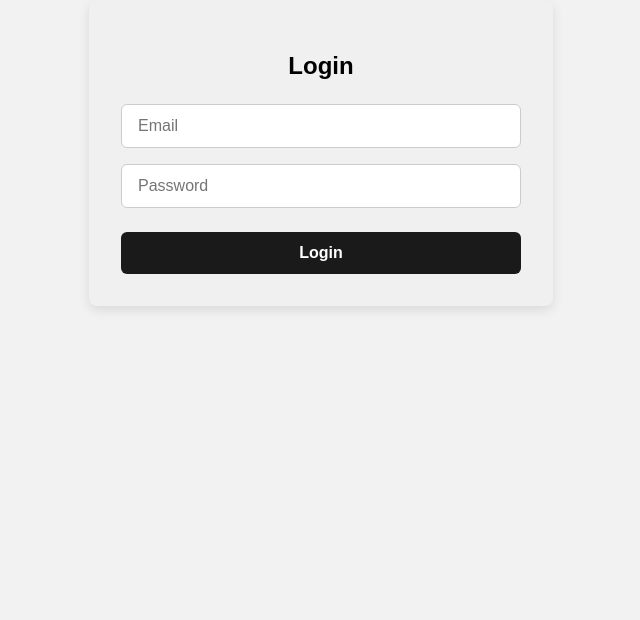
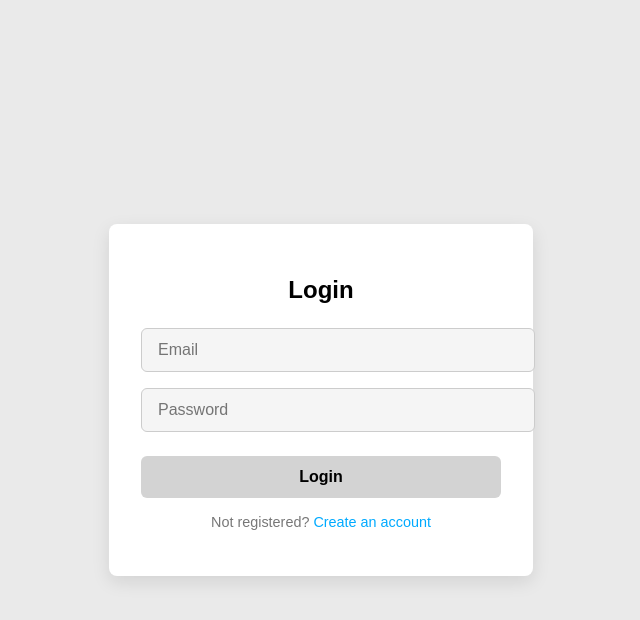
Before and after one commit to kaveenskn/InternQuest-web-Group2, a React (Vite) app: page / in a window 1280 px wide. Shown: the top 620 px of the page, without its empty margins (319-959 px from the left). Built offline with nearby package versions, Linux system fonts and the light colour scheme.

Commit message:
Update login

```diff
--- a/src/components/LoginForm.css
+++ b/src/components/LoginForm.css
@@ -1,37 +1,46 @@
+/* Center the login form vertically and horizontally */
+.login-wrapper {
+  height: 100vh;
+  width: 100vw;
+  display: flex;
+  justify-content: center;
+  align-items: center;
+  background: #eaeaea; /* Light neutral background */
+}
+
+/* Login box styling */
 .form-container {
-  max-width: 400px;
-  margin: auto;
+  width: 360px;
+  background-color: #fff;
   padding: 2rem;
-  background: #f0f0f0;
   border-radius: 8px;
-  color: #000;
-  box-shadow: 0 4px 12px rgba(0, 0, 0, 0.1);
+  box-shadow: 0 6px 18px rgba(0, 0, 0, 0.1);
+  text-align: center;
 }
 
 .form-container h2 {
-  text-align: center;
   margin-bottom: 1.5rem;
 }
 
-.form-container form {
-  display: flex;
-  flex-direction: column;
-}
-
+/* Input styling */
 .form-container input {
+  width: 100%;
   padding: 0.75rem 1rem;
   margin-bottom: 1rem;
   font-size: 1rem;
   border: 1px solid #ccc;
   border-radius: 6px;
+  background-color: #f5f5f5;
 }
 
+/* Button styling */
 .form-container button {
+  width: 100%;
   padding: 0.75rem;
   font-size: 1rem;
-  font-weight: 600;
-  background-color: #1a1a1a;
-  color: #fff;
+  font-weight: bold;
+  background-color: #d3d3d3; /* Light gray before hover */
+  color: #000;
   border: none;
   border-radius: 6px;
   cursor: pointer;
@@ -39,5 +48,18 @@
 }
 
 .form-container button:hover {
-  background-color: #7c5dfa; /* New hover color */
+  background-color: #7c5dfa; /* Hover color */
+  color: #fff;
 }
+
+/* Register text */
+.register-text {
+  margin-top: 1rem;
+  font-size: 0.9rem;
+  color: #777;
+}
+
+.register-text a {
+  color: #00aaff;
+  text-decoration: none;
+}
--- a/src/components/LoginForm.jsx
+++ b/src/components/LoginForm.jsx
@@ -7,15 +7,15 @@ const LoginForm = ({ onLogin }) => {
 
   const handleSubmit = (e) => {
     e.preventDefault();
-    // Here you can add validation or backend integration
     if (email && password) {
-      onLogin(); // Trigger login success
+      onLogin();
     } else {
       alert('Please enter both email and password.');
     }
   };
 
   return (
+    <div className="login-wrapper">
       <div className="form-container">
         <h2>Login</h2>
         <form onSubmit={handleSubmit}>
@@ -35,6 +35,10 @@ const LoginForm = ({ onLogin }) => {
           />
           <button type="submit">Login</button>
         </form>
+        <p className="register-text">
+          Not registered? <a href="#">Create an account</a>
+        </p>
+      </div>
     </div>
   );
 };
```
Lines whose indentation alone changed are shown as unchanged.
